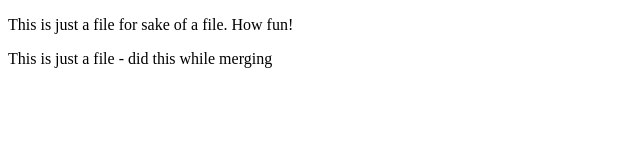
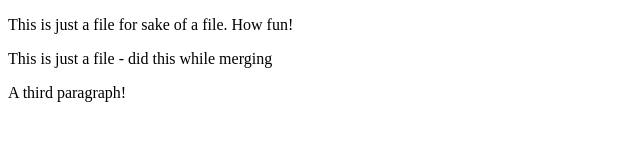
Before and after one commit to jklins-ects/gitpractice, a plain HTML site: page index.html in a window 1280 px wide. Shown: the whole page, without its empty margins (0-640 px from the left). Drawn offline with Linux system fonts and the light colour scheme.

Commit message:
added a line

```diff
--- a/index.html
+++ b/index.html
@@ -8,5 +8,6 @@
     <body>
         <p>This is just a file for sake of a file. How fun!</p>
         <p>This is just a file - did this while merging</p>
+        <p>A third paragraph!</p>
     </body>
 </html>
```
